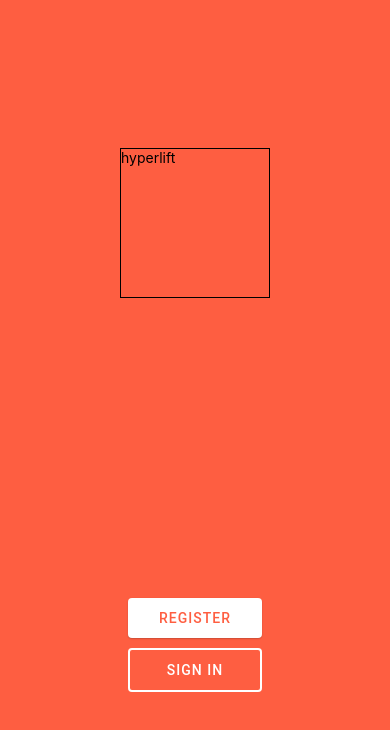
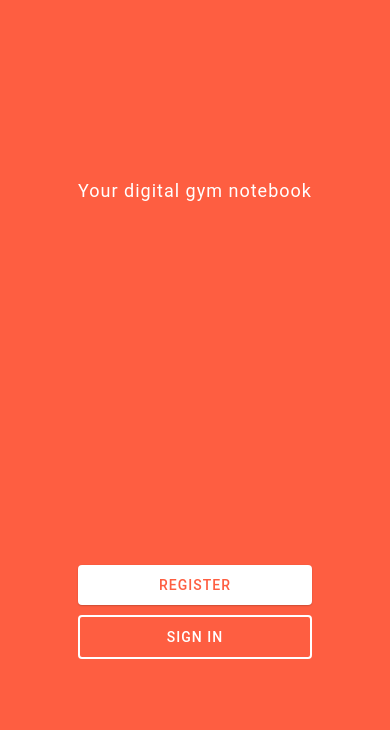
Before and after one commit to didzis1/hyper-lift, a React Native app: screen /StartingScreen in a window 390 px wide. Shown: the top 730 px of the page. Built offline with nearby package versions, Linux system fonts and the light colour scheme; no server answers; grey boxes are pictures that could not be loaded.

Commit message:
Update StartingScreen.tsx

```diff
--- a/src/screens/AuthStack/StartingScreen.tsx
+++ b/src/screens/AuthStack/StartingScreen.tsx
@@ -1,6 +1,6 @@
 import React from 'react';
-import { View, Text, StyleSheet } from 'react-native';
-import { Button } from 'react-native-paper';
+import { View, StyleSheet, Image } from 'react-native';
+import { Button, Text } from 'react-native-paper';
 import { AuthNavProps } from './AuthParamList';
 
 const StartingScreen = ({ navigation }: AuthNavProps<'StartingScreen'>) => {
@@ -8,7 +8,10 @@ const StartingScreen = ({ navigation }: AuthNavProps<'StartingScreen'>) => {
     <View style={styles.container}>
       <View>
         <View style={styles.brandLogo}>
-          <Text>hyperlift</Text>
+          <Image source={require('../../../assets/hyperlift.png')} />
+        </View>
+        <View>
+          <Text style={styles.slogan}>Your digital gym notebook</Text>
         </View>
       </View>
 
@@ -44,13 +47,16 @@ const styles = StyleSheet.create({
     height: '100%',
     backgroundColor: '#FE5E41'
   },
-  brandLogo: {
-    width: 150,
-    height: 150,
-    borderWidth: 1
+  brandLogo: { width: '100%' },
+  slogan: {
+    color: '#FFFFFF',
+    textAlign: 'center',
+    fontSize: 18,
+    letterSpacing: 1
   },
   buttonContainer: {
-    flexDirection: 'column'
+    flexDirection: 'column',
+    width: '60%'
   },
   button: {
     paddingVertical: 5
```
